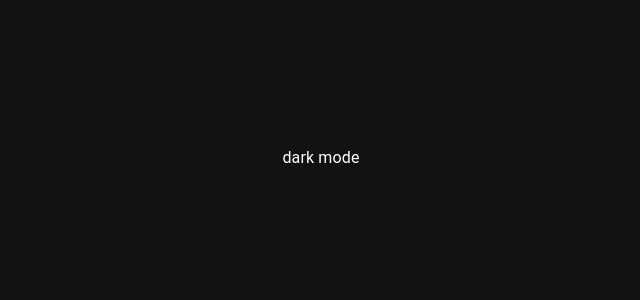
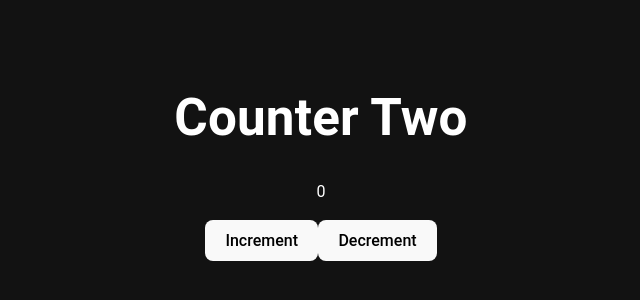
Before and after one commit to hamedtarkashvand/testing-try, a React (Vite) app: page / in a window 1280 px wide. Shown: the part 242-542 px from the top of the page, without its empty margins (319-959 px from the left). Built offline with nearby package versions, Linux system fonts and the light colour scheme.

Commit message:
testing hooks

```diff
--- a/src/App.tsx
+++ b/src/App.tsx
@@ -1,14 +1,24 @@
 // import { Counter } from './components/counter/counter';
-import MuiTheme from './components/mui/muiTheme';
+// import MuiTheme from './components/mui/muiTheme';ls
 import { AppProviders } from './providers/mui-mode';
 // import { Skills } from './components/skills/skills'
 import './App.css'
+import { CounterTwo } from './components/counter-tow/counterTow';
 function App() {
 
   return (
     <AppProviders>
-      <div className="app">
-      <MuiTheme />
+      <div className='app'>
+        {/* <MuiTheme /> */}
+        <CounterTwo
+          count={0}
+          handleDecrement={() => {
+            console.log('handleDecrement');
+          }}
+          handleIncrement={() => {
+            console.log('handleIncrement');
+          }}
+        />
       </div>
     </AppProviders>
   );
--- /dev/null
+++ b/src/components/counter-tow/counterTow.tsx
@@ -0,0 +1,16 @@
+import { CounterTwoProps } from './counterTow.types';
+
+export const CounterTwo = (props: CounterTwoProps) => {
+  return (
+    <div>
+      <h1>Counter Two</h1>
+      <p>{props.count}</p>
+      {props.handleIncrement && (
+        <button onClick={props.handleIncrement}>Increment</button>
+      )}
+      {props.handleDecrement && (
+        <button onClick={props.handleDecrement}>Decrement</button>
+      )}
+    </div>
+  );
+};
--- /dev/null
+++ b/src/components/counter-tow/counterTow.types.ts
@@ -0,0 +1,5 @@
+export type CounterTwoProps = {
+  count: number;
+  handleIncrement?: () => void;
+  handleDecrement?: () => void;
+};
```
Also changed, not shown: src/components/counter-tow/counterTow.text.tsx (added, +13 -0 lines), 1 other file (tests, documents, lock files or other folders).
